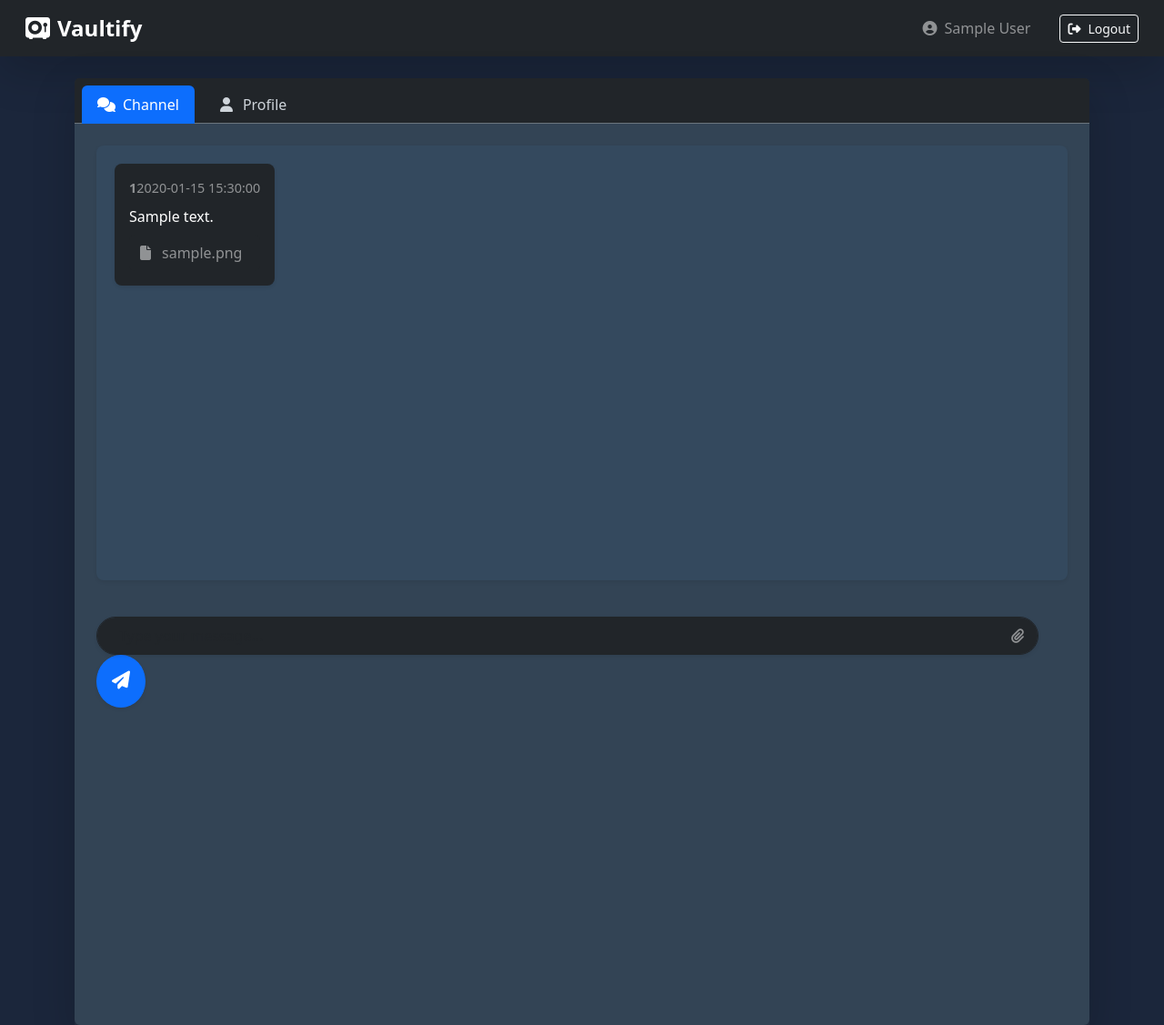
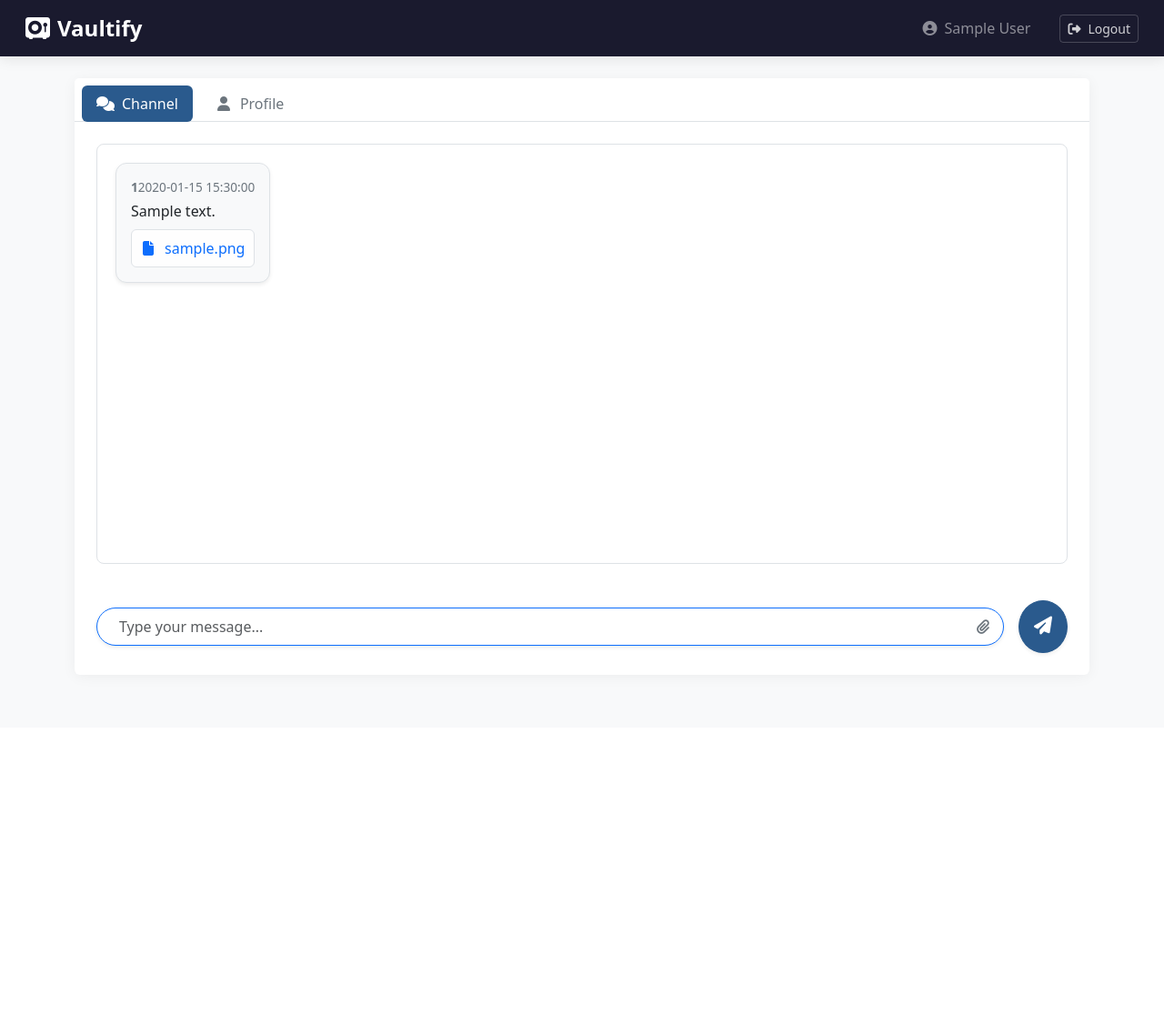
Before and after one commit to utsav-mistry/vaultify_emp, a Flask app: page /landing in a window 1280 px wide. Shown: the whole page at 91% size. After the commit the page ends 745 px from the top, so only its background shows below. Run offline with Flask 3, Linux system fonts and the light colour scheme; the visitor is signed in with stand-in values (Sample User, id 1); tables that the repository leaves empty hold one stand-in row (values such as "Sample post").

Commit message:
Update landing.html

```diff
--- a/Vaultify-Employee desk/app/templates/landing.html
+++ b/Vaultify-Employee desk/app/templates/landing.html
@@ -7,6 +7,16 @@
     <link href="https://cdn.jsdelivr.net/npm/bootstrap@5.3.0/dist/css/bootstrap.min.css" rel="stylesheet">
     <link rel="stylesheet" href="https://cdnjs.cloudflare.com/ajax/libs/font-awesome/6.4.0/css/all.min.css">
     <style>
+        :root {
+            --primary-color: #2a5a8d;
+            --secondary-color: #6c757d;
+        }
+
+        body {
+            background-color: #f8f9fa;
+            color: #495057;
+        }
+
         .chat-container {
             height: 70vh;
             display: flex;
@@ -16,31 +26,43 @@
         .chat-messages {
             flex: 1;
             overflow-y: auto;
-            background: #f8f9fa;
+            background: #ffffff;
             border-radius: 8px;
             padding: 20px;
             margin-bottom: 1rem;
+            border: 1px solid #dee2e6;
         }
 
         .message-card {
-            background: white;
+            background: #f8f9fa;
             border-radius: 12px;
             padding: 12px 16px;
             margin-bottom: 12px;
-            box-shadow: 0 2px 4px rgba(0, 0, 0, 0.05);
+            border: 1px solid #dee2e6;
+        }
+
+        .message-card.self {
+            background: var(--primary-color);
+            color: white;
+            border-color: var(--primary-color);
         }
 
         .message-header {
-            font-size: 0.9rem;
-            color: #6c757d;
+            font-size: 0.85rem;
+            color: var(--secondary-color);
             margin-bottom: 4px;
         }
 
+        .message-card.self .message-header {
+            color: rgba(255, 255, 255, 0.85);
+        }
+
         .file-attachment {
-            background: #e9ecef;
+            background: rgba(255, 255, 255, 0.9);
             border-radius: 6px;
             padding: 8px;
             margin-top: 8px;
+            border: 1px solid #dee2e6;
         }
 
         .profile-icon {
@@ -61,66 +83,55 @@
             white-space: nowrap;
         }
 
-        body {
-            background-color: #1b263b;
-            color: #f8f9fa;
+        .navbar {
+            background-color: #1a1a2e !important;
+            box-shadow: 0 2px 15px rgba(0, 0, 0, 0.1);
+        }
+
+        .nav-tabs .nav-link {
+            color: var(--secondary-color);
+            border: none;
+        }
+
+        .nav-tabs .nav-link.active {
+            background-color: var(--primary-color) !important;
+            color: white !important;
+            border-radius: 6px;
         }
 
         .card {
-            background-color: #2c3e50;
-            color: #f8f9fa;
-        }
-
-        .chat-messages {
-            background-color: #34495e;
-        }
-
-        .message-card {
-            background: #3d566e;
-            color: #f8f9fa;
-        }
-
-        .message-card.self {
-            background: #1e7e34;
-            color: #ffffff;
-        }
-
-        .file-attachment {
-            background: #5d6d7e;
-            color: #f8f9fa;
-        }
-
-        .profile-icon {
-            background: #5c6b7c;
-        }
-
-        .navbar {
-            background-color: #0d1b2a;
-        }
-
-        .nav-tabs .nav-link {
-            color: #ced4da;
-        }
-
-        .nav-tabs .nav-link.active {
-            background-color: #0d6efd;
-            color: #fff;
-            border-color: transparent;
+            background-color: white;
+            border: 1px solid #dee2e6;
+            box-shadow: 0 2px 15px rgba(0, 0, 0, 0.05);
         }
 
         .list-group-item {
-            background-color: #2c3e50;
-            color: #f8f9fa;
-            border: 1px solid #3c4f65;
+            background-color: white;
+            color: #495057;
+            border: 1px solid #dee2e6;
         }
 
         .alert-info {
-            background-color: #3c6382;
-            color: #dff9fb;
-            border: none;
+            background-color: #e3f2fd;
+            color: var(--primary-color);
+            border: 1px solid #bbdefb;
+        }
+
+        .btn-primary {
+            background-color: var(--primary-color);
+            border-color: var(--primary-color);
+        }
+
+        .btn-outline-light {
+            border-color: rgba(255, 255, 255, 0.2);
+            color: rgba(255, 255, 255, 0.8);
+        }
+
+        .btn-outline-light:hover {
+            background-color: rgba(255, 255, 255, 0.1);
+            color: white;
         }
     </style>
-
 </head>
 
 <body>
@@ -129,7 +140,7 @@
     </script>
 
     <!-- Navbar -->
-    <nav class="navbar navbar-expand-lg navbar-dark bg-dark px-3 shadow-lg">
+    <nav class="navbar navbar-expand-lg navbar-dark px-3">
         <div class="container-fluid">
             <a class="navbar-brand fs-4 fw-bold" href="#">
                 <i class="fas fa-vault me-2"></i>Vaultify
@@ -147,27 +158,24 @@
 
     <!-- Main Content -->
     <div class="container mt-4">
-        <div class="card border-0 shadow-lg">
-            <div class="card-header bg-dark border-bottom border-secondary">
+        <div class="card border-0">
+            <div class="card-header bg-white border-bottom">
                 <ul class="nav nav-tabs card-header-tabs gap-2" role="tablist">
                     <li class="nav-item" role="presentation">
-                        <button class="nav-link active d-flex align-items-center gap-2" id="chat-tab"
-                            data-bs-toggle="tab" data-bs-target="#chat">
+                        <button class="nav-link active d-flex align-items-center gap-2" id="chat-tab" data-bs-toggle="tab" data-bs-target="#chat-pane">
                             <i class="fas fa-comments fa-fw"></i>
                             <span class="d-none d-md-block">Channel</span>
                         </button>
                     </li>
                     <li class="nav-item" role="presentation">
-                        <button class="nav-link d-flex align-items-center gap-2" id="profile-tab" data-bs-toggle="tab"
-                            data-bs-target="#profile">
+                        <button class="nav-link d-flex align-items-center gap-2" id="profile-tab" data-bs-toggle="tab" data-bs-target="#profile-pane">
                             <i class="fas fa-user fa-fw"></i>
                             <span class="d-none d-md-block">Profile</span>
                         </button>
                     </li>
                     {% if user.email == 'utsavamistry30@gmail.com' %}
                     <li class="nav-item" role="presentation">
-                        <button class="nav-link d-flex align-items-center gap-2" id="requests-tab" data-bs-toggle="tab"
-                            data-bs-target="#requests">
+                        <button class="nav-link d-flex align-items-center gap-2" id="requests-tab" data-bs-toggle="tab" data-bs-target="#requests-pane">
                             <i class="fas fa-clipboard-list fa-fw"></i>
                             <span class="d-none d-md-block">Requests</span>
                         </button>
@@ -176,35 +184,27 @@
                 </ul>
             </div>
 
-            <div class="card-body p-4 bg-secondary bg-opacity-10">
+            <div class="card-body p-4">
                 <div class="tab-content">
                     <!-- Chat Tab -->
-                    <div class="tab-pane fade show active" id="chat">
+                    <div class="tab-pane fade show active" id="chat-pane">
                         <div class="chat-container">
-                            <div class="chat-messages shadow-sm" id="chat-list">
+                            <div class="chat-messages" id="chat-list">
                                 {% for chat in chats %}
                                 {% set is_self = (chat.sender_id == user.email) %}
-                                <div
-                                    class="d-flex mb-3 {{ 'justify-content-end' if is_self else 'justify-content-start' }}">
-                                    <div class="message-card p-3 border-0 shadow-sm rounded-3
-                                    {{ 'bg-primary text-white' if is_self else 'bg-dark text-white' }}"
-                                        style="max-width: 80%">
-                                        <div class="message-header d-flex justify-content-between
-                                        align-items-center mb-2 text-white-50 small">
+                                <div class="d-flex mb-3 {% if is_self %}justify-content-end{% else %}justify-content-start{% endif %}">
+                                    <div class="message-card{% if is_self %} self{% endif %} p-3 shadow-sm" style="max-width: 80%">
+                                        <div class="message-header d-flex justify-content-between align-items-center small">
                                             <strong>{{ 'You' if is_self else chat.sender_id }}</strong>
-                                            <span>
-                                                {{ chat.timestamp.strftime('%Y-%m-%d %H:%M:%S') if chat.timestamp }}
-                                            </span>
+                                            <span>{{ chat.timestamp.strftime('%Y-%m-%d %H:%M:%S') }}</span>
                                         </div>
                                         <div class="message-content">
                                             {% if chat.message %}
                                             <p class="mb-2">{{ chat.message }}</p>
                                             {% endif %}
                                             {% if chat.file_url %}
-                                            <div class="file-attachment mt-2 p-2 rounded-2
-                                            {{ 'bg-primary bg-opacity-25' if is_self else 'bg-dark' }}">
-                                                <a href="{{ chat.file_url }}" target="_blank" class="text-decoration-none d-flex align-items-center gap-2
-                                                {{ 'text-white' if is_self else 'text-white-50' }}">
+                                            <div class="file-attachment">
+                                                <a href="{{ chat.file_url }}" target="_blank" class="text-decoration-none d-flex align-items-center gap-2 {% if is_self %}text-white{% else %}text-primary{% endif %}">
                                                     <i class="fas fa-file fa-fw"></i>
                                                     <span class="file-name">{{ chat.file_url.split('/')[-1] }}</span>
                                                 </a>
@@ -216,20 +216,14 @@
                                 {% endfor %}
                             </div>
 
-                            <form id="chat-form" method="POST" enctype="multipart/form-data"
-                                class="d-flex gap-3 mt-4 align-items-center">
+                            <form id="chat-form" method="POST" enctype="multipart/form-data" class="d-flex gap-3 mt-4 align-items-center">
                                 <div class="position-relative flex-grow-1">
-                                    <input type="text" name="message" class="form-control bg-dark text-white border-dark
-                                        shadow-sm rounded-pill ps-4 pe-5 py-2" placeholder="Type your message..."
-                                        id="message-input">
-                                    <label for="file-upload"
-                                        class="position-absolute end-0 top-50 translate-middle-y me-3">
-                                        <i class="fas fa-paperclip text-white-50 cursor-pointer"></i>
+                                    <input type="text" name="message" class="form-control border-primary shadow-sm rounded-pill ps-4 pe-5 py-2" placeholder="Type your message..." id="message-input">
+                                    <label for="file-upload" class="position-absolute end-0 top-50 translate-middle-y me-3 cursor-pointer">
+                                        <i class="fas fa-paperclip text-secondary"></i>
                                     </label>
                                     <input type="file" id="file-upload" name="file" class="d-none">
-                                </div>
-
-                                    <span id="file-name" class="text-white-50 small ms-3"></span>
+                                    <span id="file-name" class="position-absolute bottom-0 start-0 ms-3 small text-truncate"></span>
                                 </div>
                                 <button type="submit" class="btn btn-primary rounded-circle p-3 shadow-sm">
                                     <i class="fas fa-paper-plane fs-5"></i>
@@ -239,32 +233,28 @@
                     </div>
 
                     <!-- Profile Tab -->
-                    <div class="tab-pane fade" id="profile">
+                    <div class="tab-pane fade" id="profile-pane">
                         <div class="d-flex align-items-center gap-4 mb-5">
-                            <div class="profile-icon shadow-lg">
+                            <div class="profile-icon shadow-sm">
                                 <i class="fas fa-user text-primary"></i>
                             </div>
                             <div>
-                                <h2 class="mb-1 fw-bold">{{ user.name }}</h2>
-                                <p class="text-white-50 mb-0">{{ user.designation|title }}</p>
+                                <h2 class="mb-1 fw-bold text-dark">{{ user.name }}</h2>
+                                <p class="text-muted mb-0">{{ user.designation|title }}</p>
                             </div>
                         </div>
                         <div class="row">
                             <div class="col-md-8">
-                                <div class="card border-0 shadow-sm bg-dark">
+                                <div class="card border-0 shadow-sm">
                                     <div class="card-body p-4">
-                                        <h5 class="card-title fw-bold mb-4">
-                                            <i class="fas fa-info-circle me-2"></i>User Details
-                                        </h5>
+                                        <h5 class="card-title fw-bold mb-4 text-dark"><i class="fas fa-info-circle me-2"></i>User Details</h5>
                                         <div class="list-group list-group-flush">
-                                            <div class="list-group-item bg-transparent text-white
-                                            border-secondary d-flex align-items-center gap-3">
-                                                <i class="fas fa-envelope fa-fw text-white-50"></i>
+                                            <div class="list-group-item d-flex align-items-center gap-3">
+                                                <i class="fas fa-envelope fa-fw text-secondary"></i>
                                                 {{ user.email }}
                                             </div>
-                                            <div class="list-group-item bg-transparent text-white
-                                            border-secondary d-flex align-items-center gap-3">
-                                                <i class="fas fa-user-tag fa-fw text-white-50"></i>
+                                            <div class="list-group-item d-flex align-items-center gap-3">
+                                                <i class="fas fa-user-tag fa-fw text-secondary"></i>
                                                 {{ user.designation|title }}
                                             </div>
                                         </div>
@@ -276,27 +266,21 @@
 
                     <!-- Requests Tab -->
                     {% if user.email == 'utsavamistry30@gmail.com' %}
-                    <div class="tab-pane fade" id="requests">
-                        <h4 class="mb-4 fw-bold">
-                            <i class="fas fa-user-clock me-2"></i>Pending Approvals
-                        </h4>
-
+                    <div class="tab-pane fade" id="requests-pane">
+                        <h4 class="mb-4 fw-bold text-dark"><i class="fas fa-user-clock me-2"></i>Pending Approvals</h4>
                         {% if requests %}
                         <div class="list-group shadow-sm">
                             {% for req in requests %}
-                            <div class="list-group-item bg-dark text-white d-flex
-                            justify-content-between align-items-center border-secondary">
+                            <div class="list-group-item d-flex justify-content-between align-items-center">
                                 <div>
-                                    <h6 class="mb-1 fw-bold">{{ req.name }}</h6>
-                                    <small class="text-white-50">{{ req.email }}</small>
+                                    <h6 class="mb-1 fw-bold text-dark">{{ req.name }}</h6>
+                                    <small class="text-muted">{{ req.email }}</small>
                                 </div>
                                 <div class="btn-group shadow-sm">
-                                    <button class="btn btn-outline-success btn-sm px-3 rounded-start"
-                                        data-email="{{ req.email }}">
+                                    <button class="btn btn-outline-success btn-sm px-3 rounded-start" data-email="{{ req.email }}">
                                         <i class="fas fa-check"></i>
                                     </button>
-                                    <button class="btn btn-outline-danger btn-sm px-3 rounded-end"
-                                        data-email="{{ req.email }}">
+                                    <button class="btn btn-outline-danger btn-sm px-3 rounded-end" data-email="{{ req.email }}">
                                         <i class="fas fa-times"></i>
                                     </button>
                                 </div>
@@ -304,7 +288,7 @@
                             {% endfor %}
                         </div>
                         {% else %}
-                        <div class="alert alert-dark border-secondary shadow-sm">
+                        <div class="alert alert-light border shadow-sm">
                             <i class="fas fa-info-circle me-2"></i>No pending approval requests
                         </div>
                         {% endif %}
@@ -314,19 +298,25 @@
             </div>
         </div>
     </div>
+
     <script src="https://cdn.jsdelivr.net/npm/bootstrap@5.3.0/dist/js/bootstrap.bundle.min.js"></script>
     <script>
-    // Chat functionality
+        // Handle file input change
         document.getElementById("file-upload").addEventListener("change", function (e) {
             const fileName = e.target.files[0]?.name || '';
-        document.getElementById("file-name").textContent = fileName;
+            const fileNameLabel = document.getElementById("file-name");
+            if (fileNameLabel) {
+                fileNameLabel.textContent = fileName;
+            }
         });
 
+        // Submit chat message
         async function handleChatSubmit(e) {
             e.preventDefault();
             const form = e.target;
             const formData = new FormData(form);
             const submitBtn = form.querySelector('button[type="submit"]');
+            const fileNameLabel = document.getElementById("file-name");
 
             submitBtn.disabled = true;
             submitBtn.innerHTML = '<i class="fas fa-spinner fa-spin"></i>';
@@ -336,60 +326,60 @@
                     method: "POST",
                     body: formData
                 });
-
                 const contentType = response.headers.get("content-type");
                 if (!contentType || !contentType.includes("application/json")) {
                     throw new Error("Invalid server response");
                 }
-
                 const data = await response.json();
-
                 if (!response.ok || !data.success) {
                     throw new Error(data.error || "Failed to send message");
                 }
-
                 // Append new message
                 const chatList = document.getElementById("chat-list");
+                if (chatList) {
                     chatList.insertAdjacentHTML('beforeend', createMessageElement(data.message));
-            console.log("New message appended:", data.message);
+                    scrollToBottom();
+                }
                 form.reset();
-            document.getElementById("file-name").textContent = '';
-            scrollToBottom();
+                if (fileNameLabel) fileNameLabel.textContent = '';
             } catch (error) {
                 console.error("Chat error:", error);
                 alert(error.message);
             } finally {
                 submitBtn.disabled = false;
-            submitBtn.innerHTML = '<i class="fas fa-paper-plane"></i>';
+                submitBtn.innerHTML = '<i class="fas fa-paper-plane fs-5"></i>';
             }
         }
 
+        // Render one message HTML
         function createMessageElement(message) {
-        const isOwnMessage = message.sender_id === currentUserEmail;
+            const isSelf = message.sender === currentUserEmail;
+            const alignment = isSelf ? 'justify-content-end' : 'justify-content-start';
+            const cardClasses = `message-card${isSelf ? ' self' : ''} p-3 shadow-sm`;
             const fileHtml = message.file ? `
-            <div class="file-attachment mt-2">
-                <a href="${message.file.url}" target="_blank" class="text-decoration-none">
-                    <i class="fas fa-file me-2"></i>
+                <div class="file-attachment">
+                    <a href="${message.file.url}" target="_blank" class="text-decoration-none d-flex align-items-center gap-2 ${isSelf ? 'text-white' : 'text-primary'}">
+                        <i class="fas fa-file fa-fw"></i>
                         <span class="file-name">${escapeHtml(message.file.name)}</span>
                     </a>
                 </div>
             ` : '';
-
             return `
-            <div class="message-card ${isOwnMessage ? 'own-message' : 'other-message'}">
-                <div class="message-header">
-                    <strong>${escapeHtml(message.sender)}</strong>
-                    <span class="text-muted ms-2">${message.timestamp}</span>
-                    ${message.file ? '<i class="fas fa-paperclip ms-2"></i>' : ''}
+            <div class="d-flex mb-3 ${alignment}">
+                <div class="${cardClasses}" style="max-width: 80%">
+                    <div class="message-header d-flex justify-content-between align-items-center small">
+                        <strong>${escapeHtml(isSelf ? 'You' : message.sender)}</strong>
+                        <span>${message.timestamp}</span>
                     </div>
                     <div class="message-content">
-                    ${escapeHtml(message.content || '')}
+                        ${message.content ? `<p class="mb-2">${escapeHtml(message.content)}</p>` : ''}
                         ${fileHtml}
                     </div>
                 </div>
-        `;
+            </div>`;
         }
 
+        // Prevent XSS
         function escapeHtml(unsafe) {
             if (!unsafe) return '';
             return unsafe.toString()
@@ -400,16 +390,18 @@
                 .replace(/'/g, "&#039;");
         }
 
+        // Scroll to bottom of chat
         function scrollToBottom() {
             const chatList = document.getElementById("chat-list");
+            if (chatList) {
                 chatList.scrollTop = chatList.scrollHeight;
             }
+        }
 
-    // Initialize
+        // Init
         document.getElementById("chat-form").addEventListener("submit", handleChatSubmit);
         window.addEventListener('DOMContentLoaded', scrollToBottom);
         document.getElementById("message-input").focus();
     </script>
 </body>
-
 </html>
```
Lines whose indentation alone changed are shown as unchanged.
